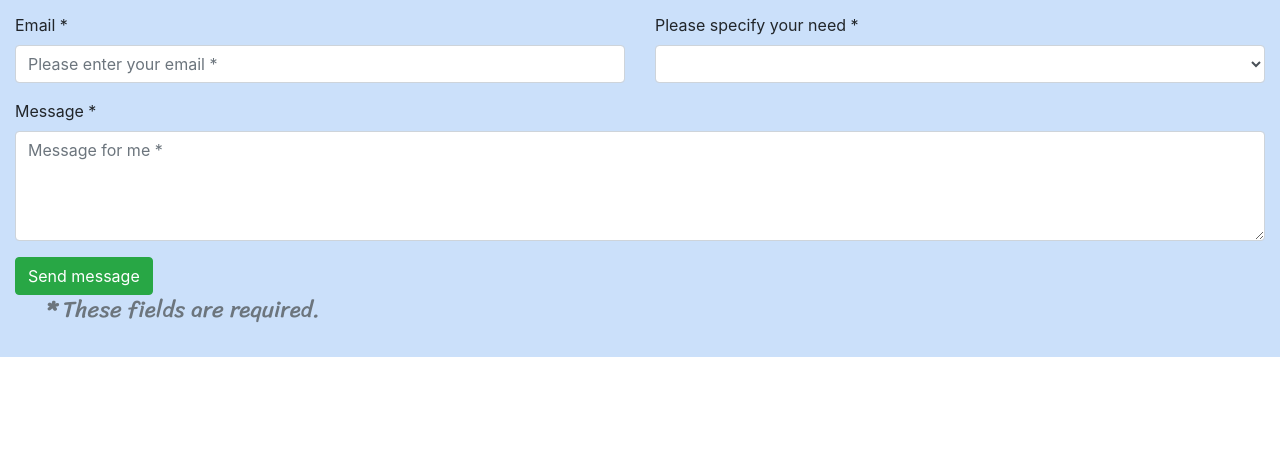
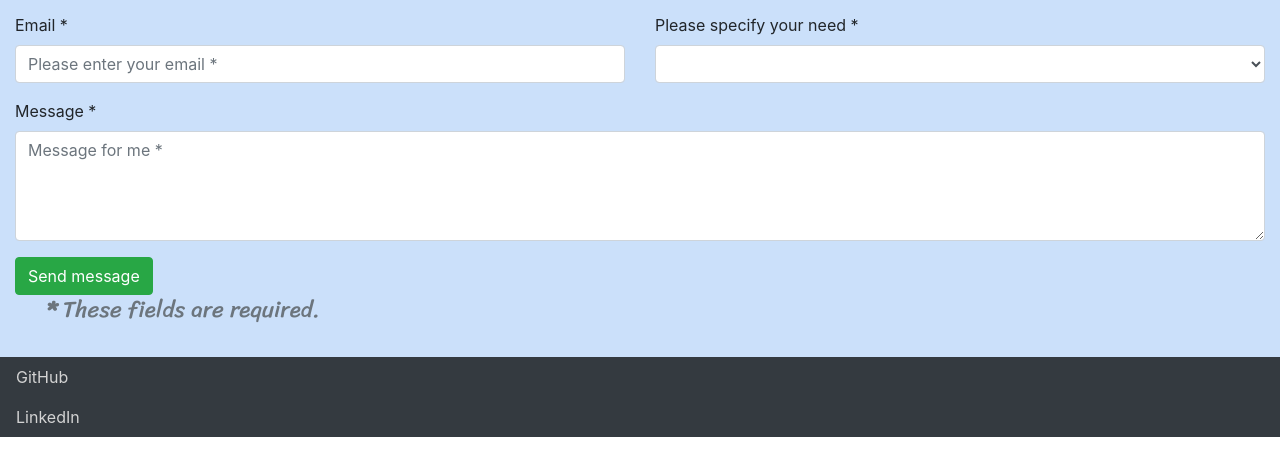
Before and after one commit to Swif242/Swif242.github.io, a plain HTML site: page contact.html in a window 1280 px wide. Shown: the part 324-800 px from the top of the page. Drawn offline with nearby package versions, Linux system fonts and the light colour scheme; a web font is replaced by a local one.

Commit message:
added footer to the other pages

```diff
--- a/contact.html
+++ b/contact.html
@@ -9,7 +9,8 @@
     <link rel="stylesheet" href="style.css" type="text/css">
     <link rel="stylesheet" href="https://stackpath.bootstrapcdn.com/bootstrap/4.4.1/css/bootstrap.min.css"
         integrity="sha384-Vkoo8x4CGsO3+Hhxv8T/Q5PaXtkKtu6ug5TOeNV6gBiFeWPGFN9MuhOf23Q9Ifjh" crossorigin="anonymous">
-      <link href="https://fonts.googleapis.com/css?family=Chewy|Damion|Kanit|Sriracha|Roboto&display=swap" rel="stylesheet">
+    <link href="https://fonts.googleapis.com/css?family=Chewy|Damion|Kanit|Sriracha|Roboto&display=swap"
+        rel="stylesheet">
 
     <title>Contact</title>
 
@@ -20,7 +21,7 @@
     <!-- navbar block-->
     <nav class="navbar navbar-expand-lg navbar-dark bg-dark">
         <a class="navbar-brand" href="#">
-        <img src="./images/JNdesigns.png" style="height: 45px; border-radius: 8px;" >
+            <img src="./images/JNdesigns.png" style="height: 45px; border-radius: 8px;">
         </a>
         <button class="navbar-toggler" type="button" data-toggle="collapse" data-target="#navbarNav"
             aria-controls="navbarNav" aria-expanded="false" aria-label="Toggle navigation">
@@ -65,7 +66,9 @@
                     <div class="col-md-6">
                         <div class="form-group">
                             <label for="form_name">FirstName *</label>
-                         <input id="form_name" type="text" name="name" class="form-control" placeholder="Please enter your firstName *" required="required" data-error="Firstname is required.">
+                            <input id="form_name" type="text" name="name" class="form-control"
+                                placeholder="Please enter your firstName *" required="required"
+                                data-error="Firstname is required.">
                             <div class="help-block with-errors"></div>
                         </div>
                     </div>
@@ -74,7 +77,9 @@
                     <div class="col-md-6">
                         <div class="form-group">
                             <label for="form_lastname">LastName *</label>
-                         <input id="form_lastname" type="text" name="surname" class="form-control" placeholder="Please enter your lastName *" required="required" data-error="Lastname is required.">
+                            <input id="form_lastname" type="text" name="surname" class="form-control"
+                                placeholder="Please enter your lastName *" required="required"
+                                data-error="Lastname is required.">
                             <div class="help-block with-errors"></div>
                         </div>
                     </div>
@@ -85,7 +90,9 @@
                     <div class="col-md-6">
                         <div class="form-group">
                             <label for="form_email">Email *</label>
-                         <input id="form_email" type="email" name="email" class="form-control" placeholder="Please enter your email *" required="required" data-error="Valid email is required.">
+                            <input id="form_email" type="email" name="email" class="form-control"
+                                placeholder="Please enter your email *" required="required"
+                                data-error="Valid email is required.">
                             <div class="help-block with-errors"></div>
                         </div>
                     </div>
@@ -94,7 +101,8 @@
                     <div class="col-md-6">
                         <div class="form-group">
                             <label for="form_need">Please specify your need *</label>
-                         <select id="form_need"  type="text" name="need" class="form-control" required="required" data-error="Please specify your need.">
+                            <select id="form_need" type="text" name="need" class="form-control" required="required"
+                                data-error="Please specify your need.">
                                 <option value=""></option>
                                 <option value="Request quotation">Request more info</option>
                                 <!-- <option value="Request order status"></option>
@@ -111,7 +119,9 @@
                     <div class="col-md-12">
                         <div class="form-group">
                             <label for="form_message">Message *</label>
-                         <textarea id="form_message" name="message" class="form-control" placeholder="Message for me *" rows="4" required="required" data-error="Please, leave me a message."></textarea>
+                            <textarea id="form_message" name="message" class="form-control"
+                                placeholder="Message for me *" rows="4" required="required"
+                                data-error="Please, leave me a message."></textarea>
                             <div class="help-block with-errors"></div>
                         </div>
                     </div>
@@ -138,10 +148,17 @@
 
 
 
+
+    </main>
     <footer>
+        <nav class="nav flex-column navbar-dark bg-dark">
+            <a class="nav-link" style="color: lightgrey;" href="https://github.com/Swif242">GitHub</a>
+            <a class="nav-link" style="color: lightgrey;"
+                href="https://www.linkedin.com/in/jeremy-nelson-a74404198/">LinkedIn</a>
+        </nav>
 
     </footer>
-   </main>
+
     <!-- script CDN from bootstrap site -->
     <script src="https://code.jquery.com/jquery-3.4.1.slim.min.js"
         integrity="sha384-J6qa4849blE2+poT4WnyKhv5vZF5SrPo0iEjwBvKU7imGFAV0wwj1yYfoRSJoZ+n"
```
Also changed, not shown: portfolio.html (+8 -2 lines). Lines whose indentation alone changed are shown as unchanged.
